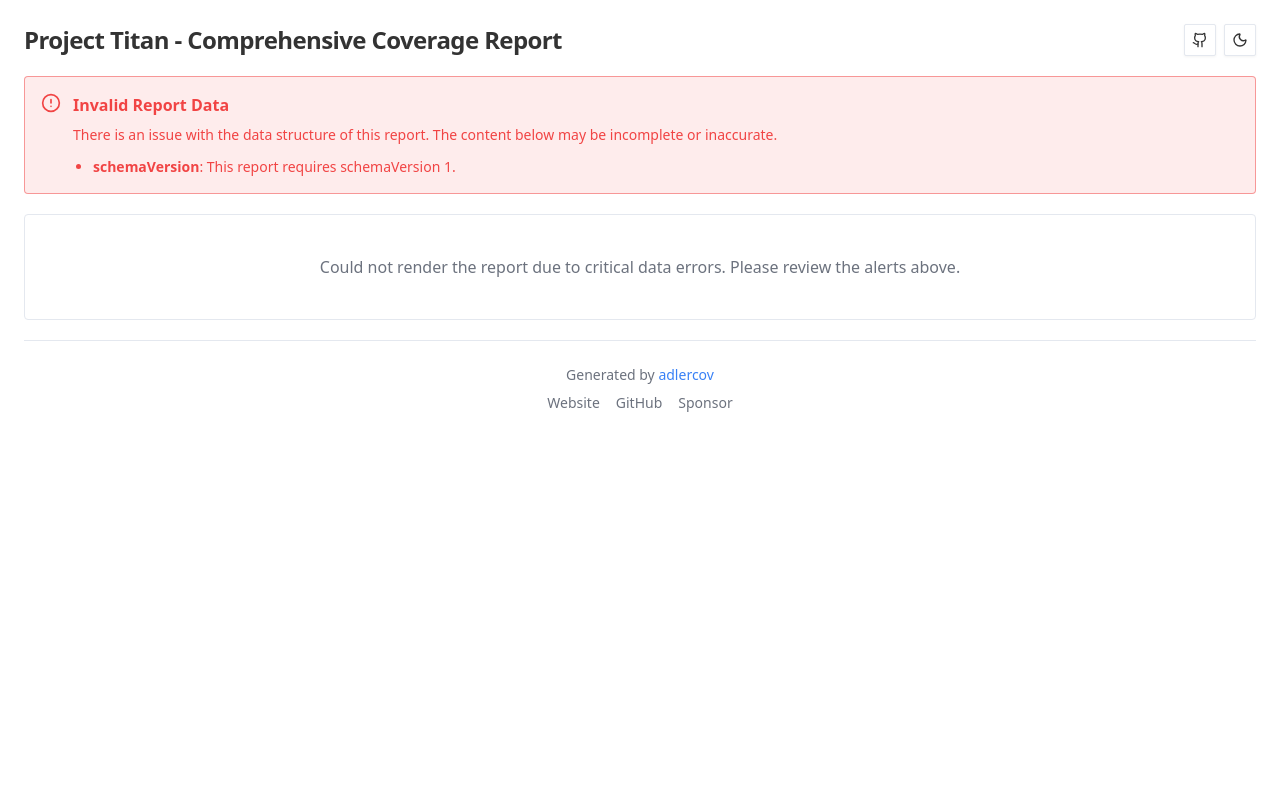
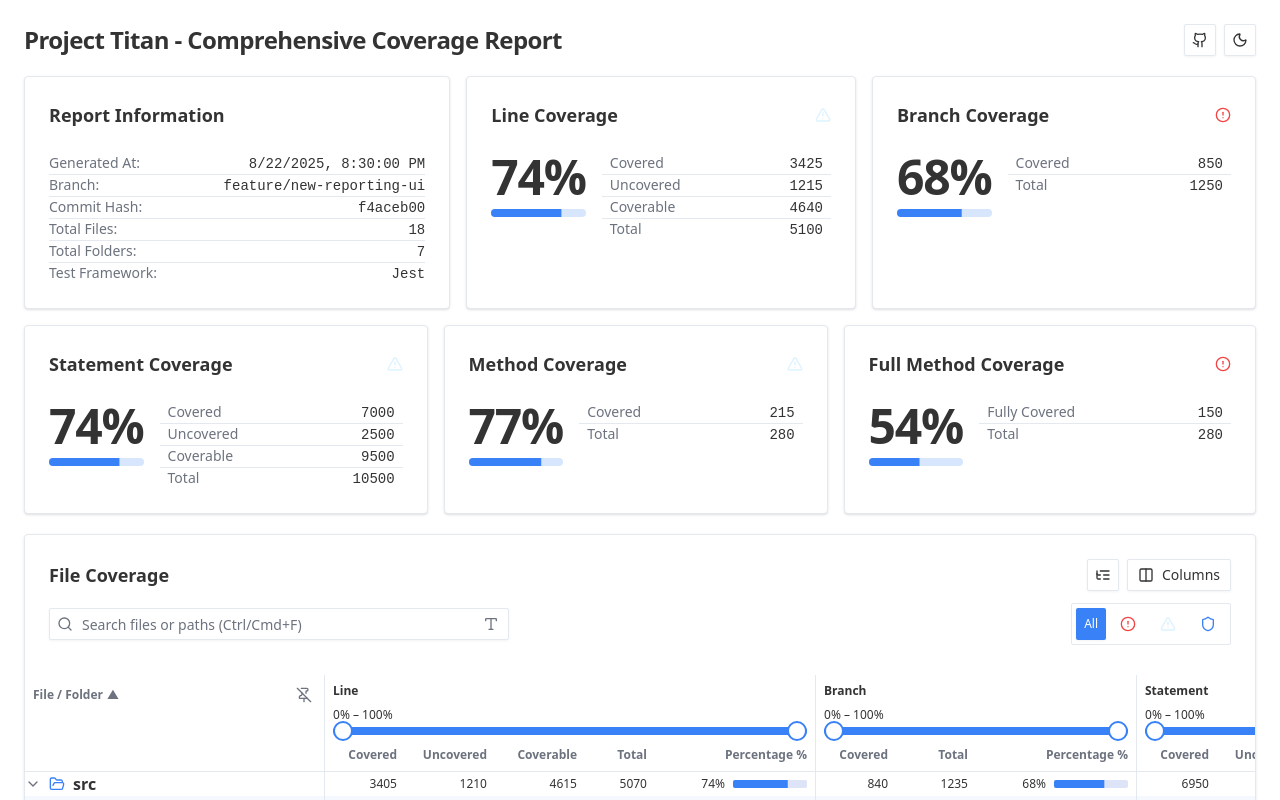
Before and after one commit to IgorBayerl/nanovision, a React (Vite) app in the folder ui/: page / in a window 1280 px wide. Shown: the top 800 px of the page. Built offline with nearby package versions, Linux system fonts and the light colour scheme.

Commit message:
fixing dev fixture

```diff
--- a/ui/public/data.js
+++ b/ui/public/data.js
@@ -2,10 +2,10 @@
  * NOTE: This is a developer data fixture for testing purposes.
  * This file provides a larger, more complex dataset to test rendering,
  * filtering, and performance of the coverage report UI.
- * Schema version: 2
+ * Schema version: 1
  */
 window.__ADLERCOV_SUMMARY__ = {
-    schemaVersion: 2,
+    schemaVersion: 1,
     generatedAt: '2025-08-22T20:30:00Z',
     reportId: 'a1b2c3d4-e5f6-7890-1234-567890abcdef',
     title: 'Project Titan - Comprehensive Coverage Report',
```
